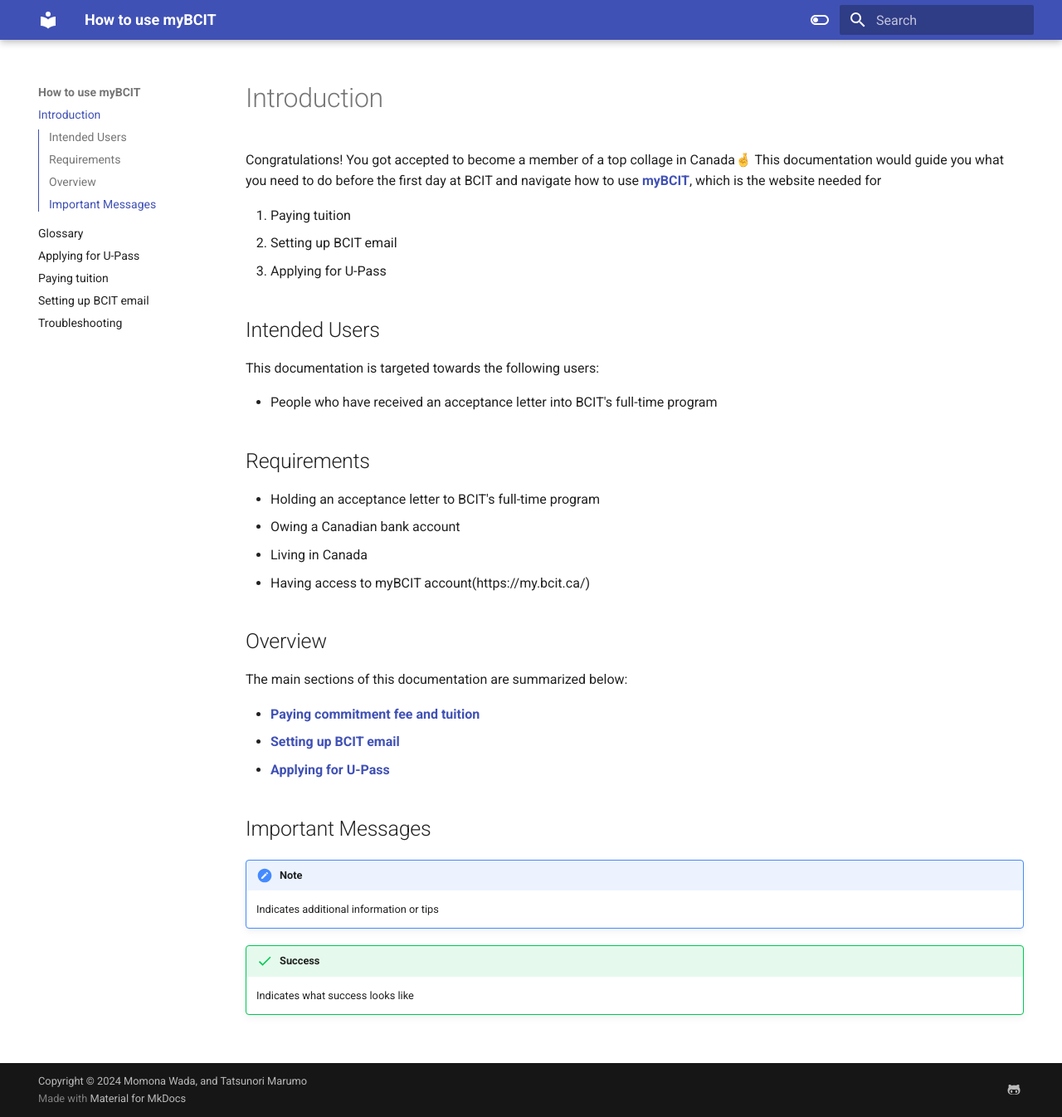
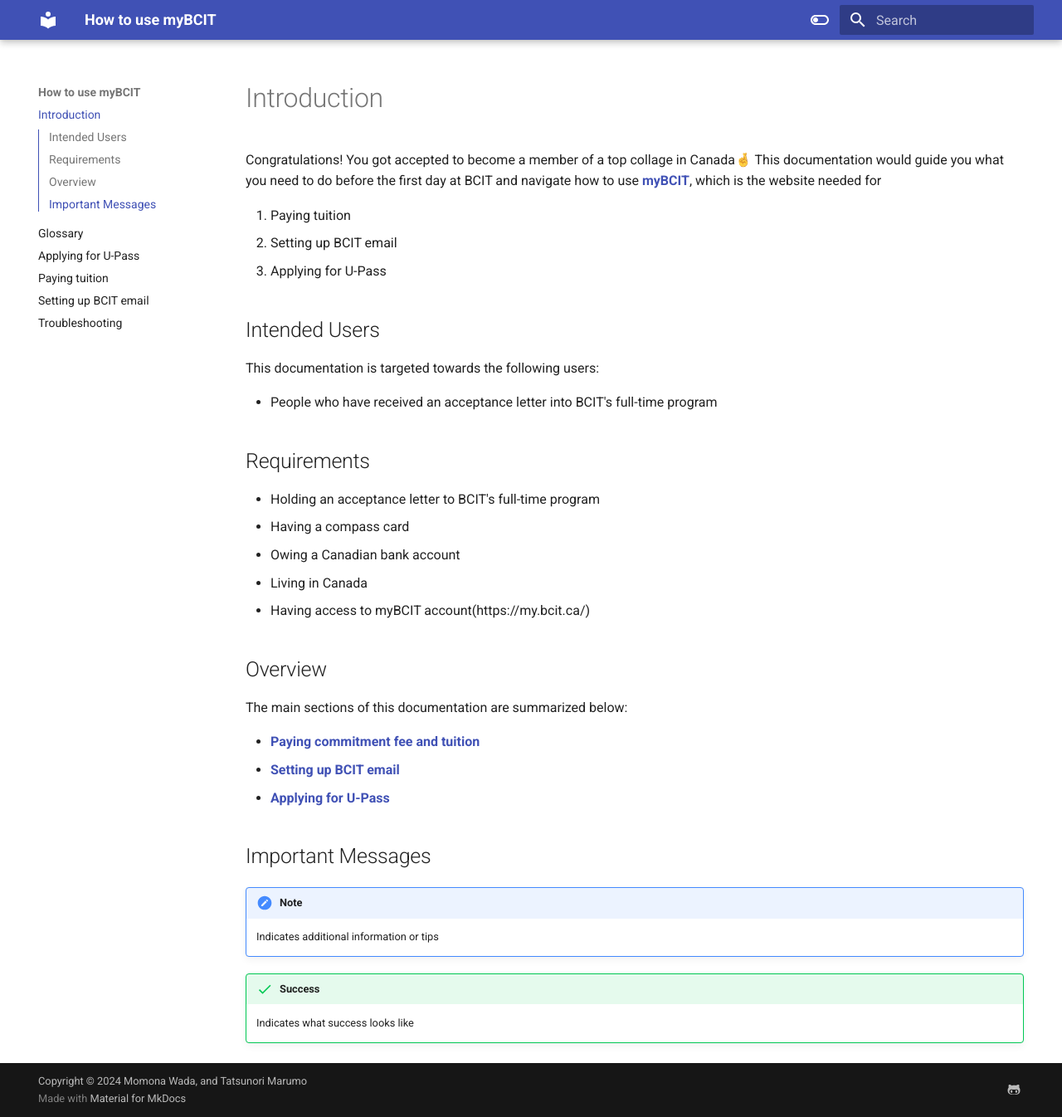
Before and after one commit to TatsunoriMarumo/myBCIT-Guide, an MkDocs documentation site: the page built from docs/index.md, in a window 1280 px wide and 1346 px high. Shown: the whole window at 83% size. Built offline with MkDocs 1.6.1 and Material for MkDocs 9.7.7, drawn with Linux system fonts in a browser that asks for light colours.

Commit message:
Add compass card to Glossary and requirement

```diff
--- a/docs/index.md
+++ b/docs/index.md
@@ -15,6 +15,7 @@
 
 ## Requirements
 - Holding an acceptance letter to BCIT's full-time program
+- Having a compass card
 - Owing a Canadian bank account
 - Living in Canada
 - Having access to myBCIT account(https://my.bcit.ca/)
```
Also changed, not shown: docs/Glossary.md (+1 -0 lines).
